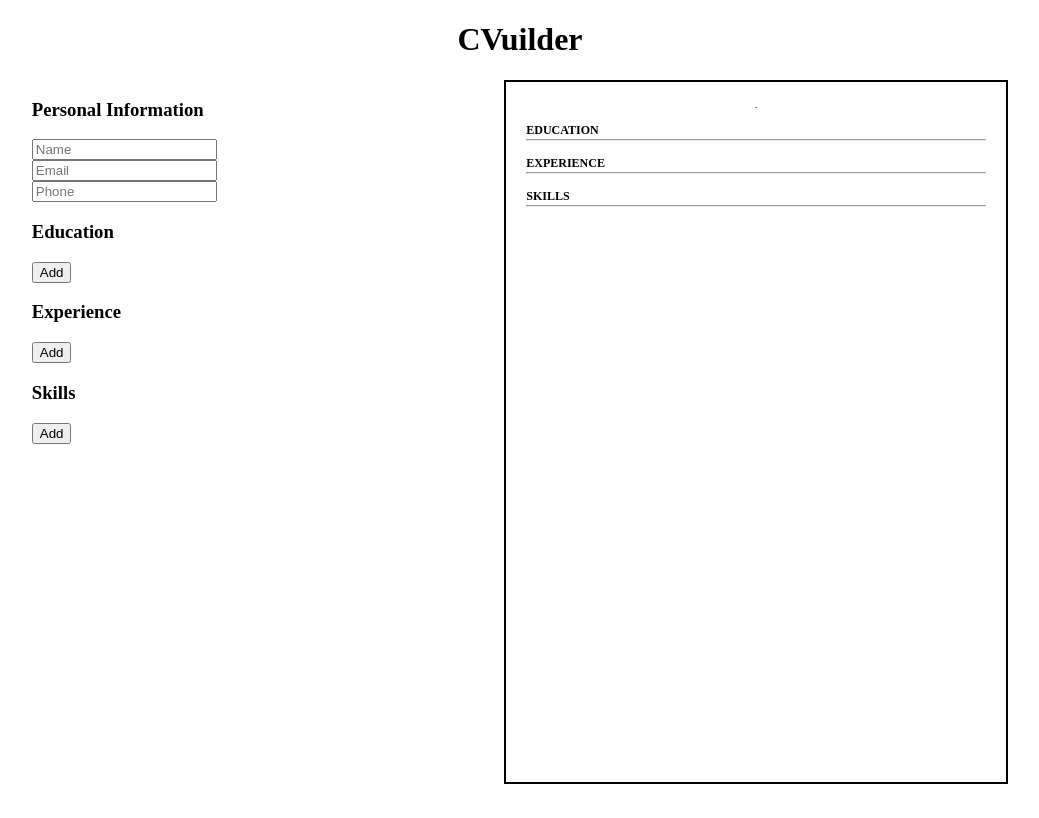
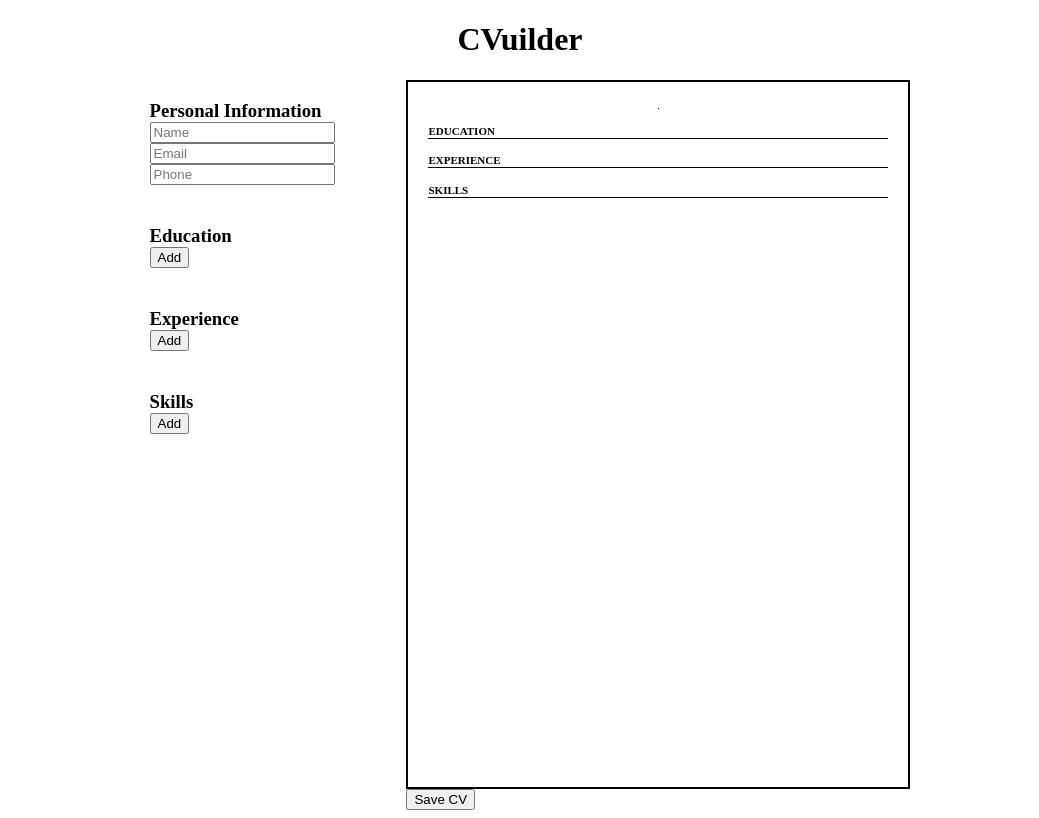
Before and after one commit to loang-chiang/CVuilder, a React (Vite) app: page / in a window 1280 px wide. Shown: the whole page, without its empty margins (120-1159 px from the left). Built offline with nearby package versions, Linux system fonts and the light colour scheme.

Commit message:
Include option to download resume as image

```diff
--- a/package.json
+++ b/package.json
@@ -10,6 +10,7 @@
     "preview": "vite preview"
   },
   "dependencies": {
+    "html2canvas": "^1.4.1",
     "react": "^18.3.1",
     "react-dom": "^18.3.1",
     "uuid": "^10.0.0"
--- a/src/App.jsx
+++ b/src/App.jsx
@@ -1,4 +1,5 @@
 import { useState } from 'react'
+import { useRef } from 'react';
 import './styles/main.css'
 // import CV from './components/CV.jsx';
 import PersonalInfo from './components/PersonalInfo.jsx';
@@ -6,8 +7,11 @@ import Education from './components/Education.jsx';
 import Experience from './components/Experience.jsx';
 import Skills from './components/Skills.jsx';
 import CV from './components/CV.jsx';
+import Screenshot from './components/Screenshot.jsx';
 
 function App() {
+  const cvRef = useRef(null);
+
   // set states for PersonalInfo
   const [name, setName] = useState("");
   const [email, setEmail] = useState("");
@@ -73,7 +77,7 @@ function App() {
       </div>
 
       <div className='content'>
-        <div className='add-info'>
+        <div className='forms-cont'>
           <PersonalInfo
             name={name}
             handleNameChange={handleNameChange}
@@ -110,6 +114,12 @@ function App() {
             edSections={edSections}
             expSections={expSections}
             skills={skills}
+            ref={cvRef}
+          />
+
+          <Screenshot
+            captureRef={cvRef}
+            name={name}
           />
         </div>
       </div>
--- a/src/components/CV.jsx
+++ b/src/components/CV.jsx
@@ -1,9 +1,9 @@
 import PropTypes from 'prop-types';
+import { forwardRef } from 'react';
 import '../styles/cv.css'
 
-function CV({ name, email, phone, edSections, expSections, skills }) {
-    return (
-        <div className="cv-cont">
+const CV = forwardRef(({ name, email, phone, edSections, expSections, skills }, ref) => (
+    <div ref={ref} className="cv-cont">
         <div className="personal-info-cont">
             <h2 className="name">{name}</h2>
             <p className="email-and-phone">
@@ -43,7 +43,7 @@ function CV({ name, email, phone, edSections, expSections, skills }) {
 
             {expSections.map((expObject) => {
                 const expItem = expObject.experienceItem;
-                    const duties = expItem.duties.split(",");
+                const duties = expItem.duties.split("\n");
 
                 return (
                     <div className="section-cont" key={expObject.id}>
@@ -82,8 +82,10 @@ function CV({ name, email, phone, edSections, expSections, skills }) {
             })}
         </div>
     </div>
-    )
-}
+));
+
+// display name for debugging purposes
+CV.displayName = 'CV';
 
 CV.propTypes = {
     name: PropTypes.string.isRequired,
@@ -94,4 +96,4 @@ CV.propTypes = {
     skills: PropTypes.array.isRequired
 };
 
-export default CV
+export default CV;
--- a/src/components/Education.jsx
+++ b/src/components/Education.jsx
@@ -30,11 +30,11 @@ function Education({ edSections, setEdSections, handleEducationChange }) {
     }
 
     return (
-        <div>
+        <div className="form-cont">
             <h3>Education</h3>
             <button className="add-section-btn" onClick={addSection}>Add</button>
 
-            <div className="section-cont">
+            <div className="sections-cont">
                 {edSections.map((section, index) => (
                     <div key={section.id}>
                         <div className="section-header">
--- a/src/components/Experience.jsx
+++ b/src/components/Experience.jsx
@@ -2,7 +2,7 @@ import { v4 as uuidv4 } from 'uuid';
 import PropTypes from 'prop-types';
 import Input from "./Input.jsx";
 
-const experienceFields = ["Company", "Role", "Location", "Start date", "End date", "Duties (separated by commas)"]
+const experienceFields = ["Company", "Role", "Location", "Start date", "End date", "Duties (separated by newlines)"]
 
 function Experience({ expSections, setExpSections, handleExperienceChange }) {
     const addSection = () => {
@@ -28,11 +28,11 @@ function Experience({ expSections, setExpSections, handleExperienceChange }) {
     }
 
     return (
-        <div>
+        <div className="form-cont">
             <h3>Experience</h3>
             <button className="add-section-btn" onClick={addSection}>Add</button>
 
-            <div className="section-cont">
+            <div className="sections-cont">
                 {expSections.map((section, index) => (
                     <div key={section.id}>
                         <div className="section-header">
@@ -42,7 +42,6 @@ function Experience({ expSections, setExpSections, handleExperienceChange }) {
 
                         <div className="inputs-cont">
                             {Object.keys(section.experienceItem).map((field, idx) => (
-                                // special case for skills
                                 idx === 5 ? (
                                     <div key={idx}>
                                         <Input
--- /dev/null
+++ b/src/components/Screenshot.jsx
@@ -0,0 +1,40 @@
+import PropTypes from 'prop-types';
+import html2canvas from 'html2canvas';
+import '../styles/cv.css'
+
+const Screenshot = ({ captureRef, name }) => {
+    const captureScreenshot = () => {
+      if (captureRef.current) {
+        html2canvas(captureRef.current)
+          .then((canvas) => {
+            // appends the canvas to the body or another element
+            document.body.appendChild(canvas);
+
+            // converts the canvas to an image and download it
+            const img = canvas.toDataURL('image/png');
+            const link = document.createElement('a');
+            link.href = img;
+            link.download = `${name} resume.png`;
+            link.click();
+          })
+          .catch((error) => {
+            console.error('Error capturing screenshot:', error);
+          });
+      } else {
+        console.error('Invalid ref: captureRef is not pointing to a valid element.');
+      }
+    };
+
+    return (
+      <button onClick={captureScreenshot}>Save CV</button>
+    );
+};
+
+Screenshot.propTypes = {
+    captureRef: PropTypes.shape({
+      current: PropTypes.instanceOf(Element)
+    }).isRequired,
+    name: PropTypes.string,
+}
+
+export default Screenshot;
--- a/src/components/Skills.jsx
+++ b/src/components/Skills.jsx
@@ -22,11 +22,11 @@ function Skills({ skills, setSkills, handleSkillsChange }) {
     }
 
     return(
-        <div className="skills-container">
+        <div className="form-cont">
             <h3>Skills</h3>
             <button className="add-section-btn" onClick={addSkill}>Add</button>
 
-            <div className="section-cont">
+            <div className="sections-cont">
                 {skills.map((skill, index) => (
                     <div key={skill.id}>
                         <div className="section-header">
--- a/src/styles/cv.css
+++ b/src/styles/cv.css
@@ -1,12 +1,12 @@
 /* GENERAL */
 .cv-cont {
     border: 2px solid black;
-    height: 700px;
+    height: 705px;
     width: 500px;
 }
 
 .cv-cont > * {
-    font-size: 10px;
+    font-size: 11px;
 }
 
 h2, h4 {
@@ -14,16 +14,14 @@ h2, h4 {
 }
 
 h2 {
-    font-size: 15px;
-}
-
-h4 {
-    font-size: 12px;
+    font-size: 18px;
 }
 
 hr {
+    border: 0;
+    border-top: 1px solid black;
     margin-top: 1px;
-}
+  }
 
 ul {
     padding: 0 0 0 10px;
@@ -62,3 +60,13 @@ ul {
 .skill-cont {
     margin-bottom: 2px;
 }
+
+/* FOR THE CV CANVAS */
+canvas {
+    /* hides the canvas */
+    position: absolute;
+    top: -9999px;
+    left: -9999px;
+
+    border: none !important;
+}
--- a/src/styles/main.css
+++ b/src/styles/main.css
@@ -4,5 +4,29 @@
 
 .content {
     display: flex;
-    justify-content: space-around;
+    justify-content: space-evenly;
+    padding: 0 15% 0 15%;
 }
+
+/* general */
+h3, h5 {
+    margin: 0px;
+}
+
+/* for the forms in general */
+.forms-cont {
+    display: flex;
+    flex-direction: column;
+    flex-wrap: wrap;
+    align-content: center;
+}
+
+.form-cont {
+    padding: 20px;
+}
+
+/* for the sections of each form */
+.sections-cont {
+    display: flex;
+    flex-wrap: wrap;
+}
```
Also changed, not shown: 1 other file (tests, documents, lock files or other folders). Lines whose indentation alone changed are shown as unchanged.
